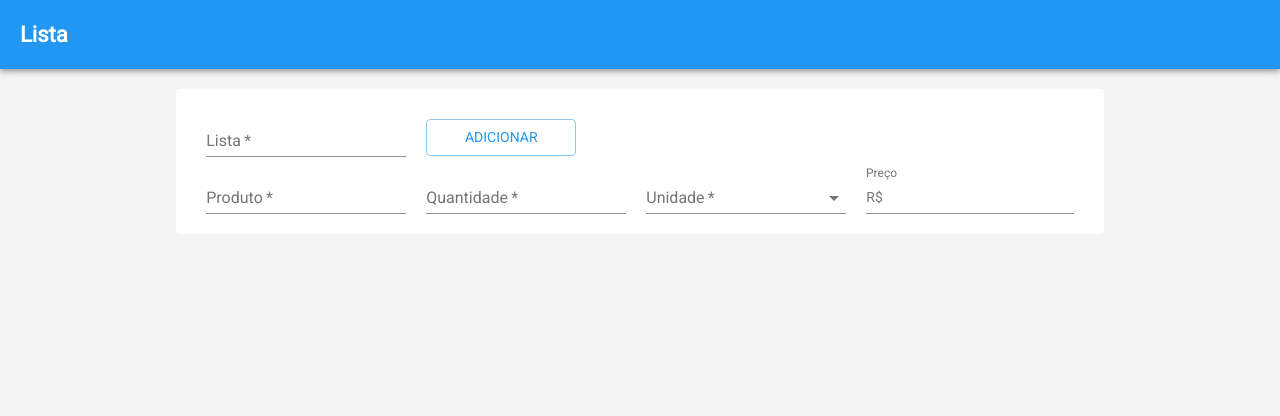
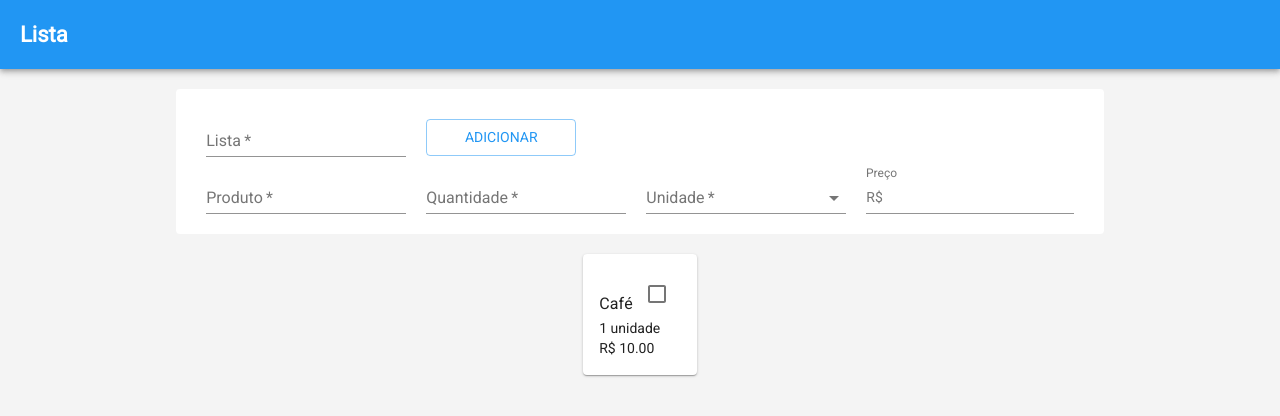
Before and after one commit to gustavoluisti/lista-compras-reactjs, a React (Create React App) app: page /lista in a window 1280 px wide. Shown: the top 416 px of the page. Built offline with nearby package versions, Linux system fonts and the light colour scheme.

Commit message:
Formularios

```diff
--- a/src/common/CustomCard.js
+++ b/src/common/CustomCard.js
@@ -11,7 +11,7 @@ const CustomCard = props => {
     return(
         <div className={props.containerClass}>
             <Link to={props.link}>
-'                <Card className="card">
+                <Card className="card">
                     <CardActionArea className="card-action-area">
                         <CardContent className="card-content">
                             <div>
--- a/src/createList/Form.jsx
+++ b/src/createList/Form.jsx
@@ -5,7 +5,7 @@ import TextField from '@material-ui/core/TextField'
 
 import { InputAdornment } from '@material-ui/core'
 import Button from '@material-ui/core/Button'
-
+import './List.css'
 
 const units = ['kg', 'lt', 'un']
 
--- a/src/createList/List.css
+++ b/src/createList/List.css
@@ -13,3 +13,15 @@
     margin: 10px;
     width: 150px;
 }
+.list-items-container {
+    display: flex;
+    width:100%;
+    flex-wrap: wrap;
+    margin-top: 20px;
+    justify-content: center;
+}
+.list-item-header{
+    display: flex;
+    justify-content: space-between;
+    align-items: flex-end;
+}
--- a/src/createList/index.js
+++ b/src/createList/index.js
@@ -1,8 +1,11 @@
 import React, { Component } from 'react'
 
-import './List.css'
+
 import Form from  './Form'
-
+import CustomCard from '../common/CustomCard'
+import checkbox from '@material-ui/core/Checkbox'
+import Typography from '@material-ui/core/Typography'
+import Checkbox from '@material-ui/core/Checkbox';
 
 export default class createList extends Component{
     constructor(props){
@@ -16,6 +19,22 @@ export default class createList extends Component{
         return(
             <div className="page-container">
                 <Form />
+
+            <div className="list-items-container">
+                <CustomCard
+                    link="#"
+                    containerClass="list-item"
+                >
+                <div>
+                    <div className="list-item-header">
+                        <Typography variant="subtitle1" component="h2">Café</Typography>
+                        <Checkbox />
+                    </div>
+                        <Typography component="p">1 unidade</Typography>
+                        <Typography component="p">R$ 10.00</Typography>
+                </div>
+                </CustomCard>
+            </div>
             </div>
         )
     }
```
